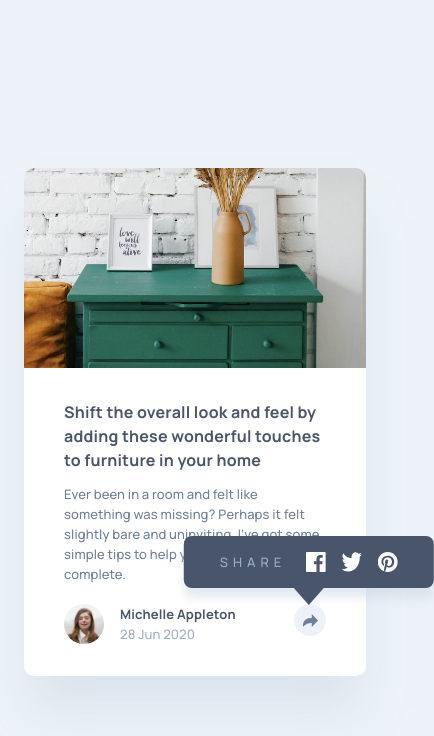
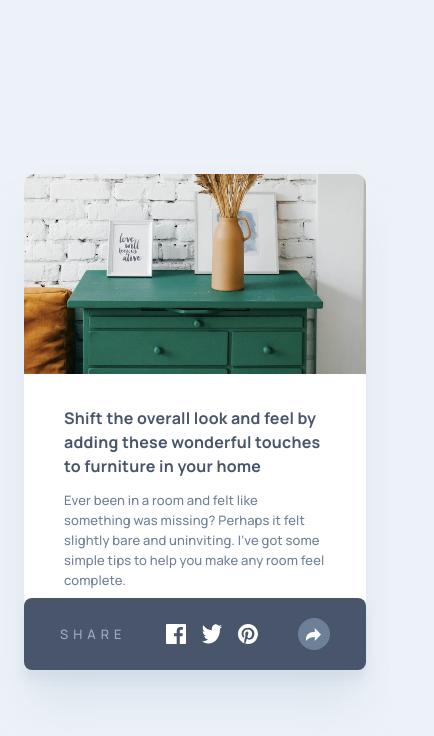
Before and after one commit to lauraamiaa/article-preview-component, a website: page index.html in a window 390 px wide. Both pictures are taken after a click on the element 310 px from the left and 620 px from the top of the page. Shown: the whole page, 434 px wide, since content can reach past the window. Drawn offline with Linux system fonts and the light colour scheme.

Commit message:
mobile adjustments

```diff
--- a/index.html
+++ b/index.html
@@ -30,7 +30,7 @@
         class="max-w-full sd:max-w-72 max-h-200 sd:max-h-full sd:rounded-bl-sm rounded-tl-sm sd:rounded-tr-none rounded-tr-sm object-cover"
       />
 
-      <div class="py-8 px-10 font-manrope">
+      <div class="relative pb-5 pt-8 sd:py-8 px-10 font-manrope">
         <h3 class="text-dark-gray md:text-heading text-heading-mobile mb-3">
           Shift the overall look and feel by adding these wonderful touches to
           furniture in your home
@@ -56,7 +56,7 @@
             </div>
           </div>
 
-          <div class="relative">
+          <div class="sd:relative">
             <div
               id="share-button"
               class="h-8 w-8 flex justify-center items-center bg-light-gray-blue rounded-full hover:cursor-pointer"
@@ -70,7 +70,7 @@
 
             <div
               id="tooltip"
-              class="hidden flex gap-5 justify-between items-center absolute w-max translate-x-tooltip py-4 px-9 bg-dark-gray bottom-14 shadow-share rounded-lg after:absolute after:left-1/2 after:bottom-m17 after:-translate-x-1/2 after:w-0 after:h-0 after:border-r-15 after:border-r-transparent after:border-l-15 after:border-l-transparent after:border-t-17 after:border-t-dark-gray"
+              class="hidden flex gap-5 justify-between items-center absolute w-full sd:w-max lg:translate-x-tooltip-l sd:translate-x-tooltip-m py-5 sd:py-4 px-9 bg-dark-gray sd:bottom-14 bottom-0 left-0 shadow-share rounded-lg after:hidden sd:after:block after:absolute after:left-1/2 after:bottom-m17 lg:after:-translate-x-1/2 after:translate-x-130 after:w-0 after:h-0 after:border-r-15 after:border-r-transparent after:border-l-15 after:border-l-transparent after:border-t-17 after:border-t-dark-gray"
             >
               <div class="uppercase text-share text-gray-blue">Share</div>
               <div class="flex gap-4">
@@ -93,6 +93,17 @@
                   class=""
                 />
               </div>
+
+              <div
+                id="share-button-mobile"
+                class="sd:hidden h-8 w-8 flex justify-center items-center bg-dark-blue rounded-full hover:cursor-pointer"
+              >
+                <img
+                  src="./assets/icon-share-light.svg"
+                  alt="Share Icon"
+                  loading="lazy"
+                />
+              </div>
             </div>
           </div>
         </div>
--- a/src/index.js
+++ b/src/index.js
@@ -1,8 +1,9 @@
 const tooltip = document.getElementById("tooltip")
 const shareButton = document.getElementById("share-button")
-
+const shareButtonMobile = document.getElementById("share-button-mobile")
 
 function toggleShareOptions() {
     tooltip.classList.toggle("hidden")
   }
 shareButton.addEventListener("click", toggleShareOptions);
+shareButtonMobile.addEventListener("click", toggleShareOptions)
```
Also changed, not shown: assets/icon-share-light.svg (added), dist/output.css.
